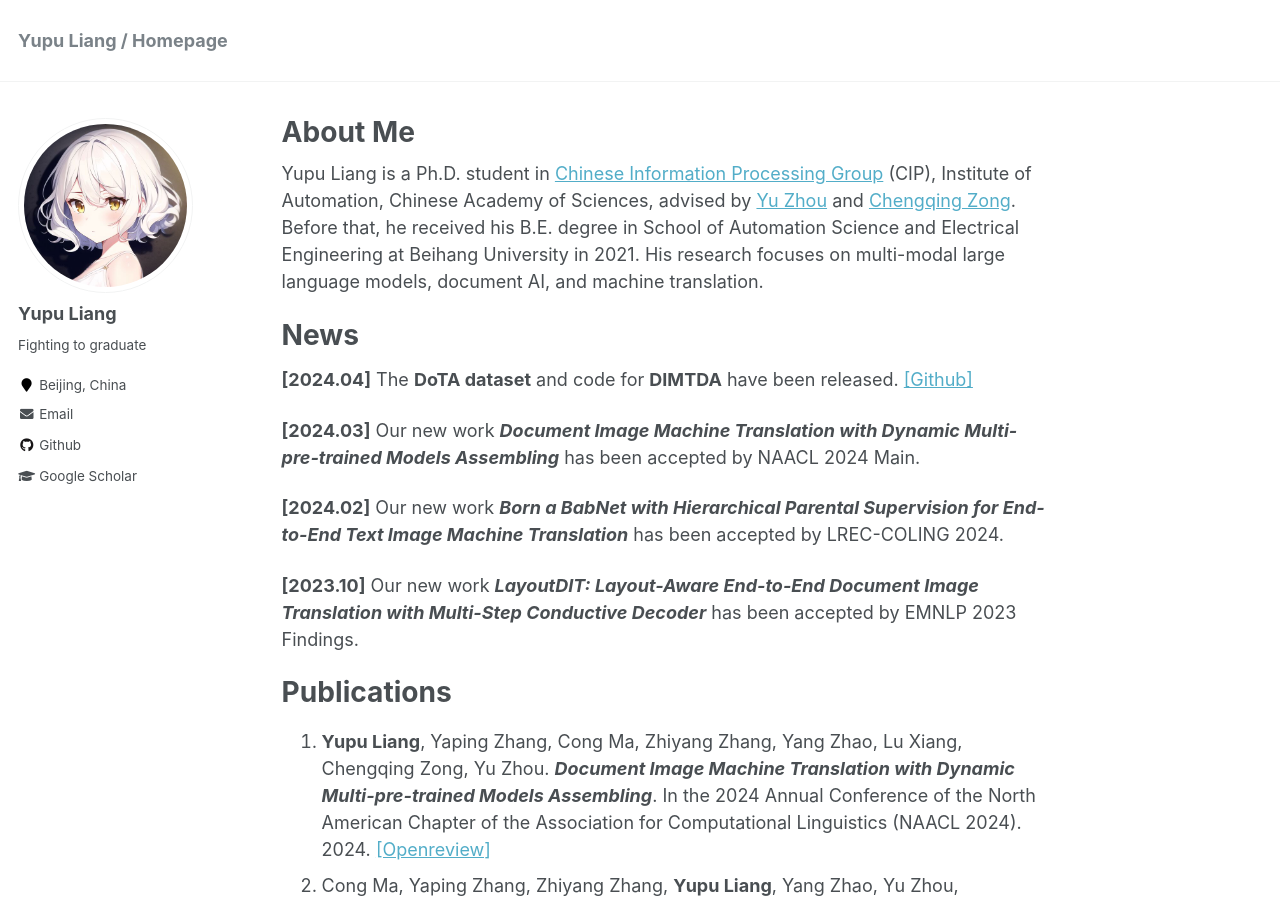
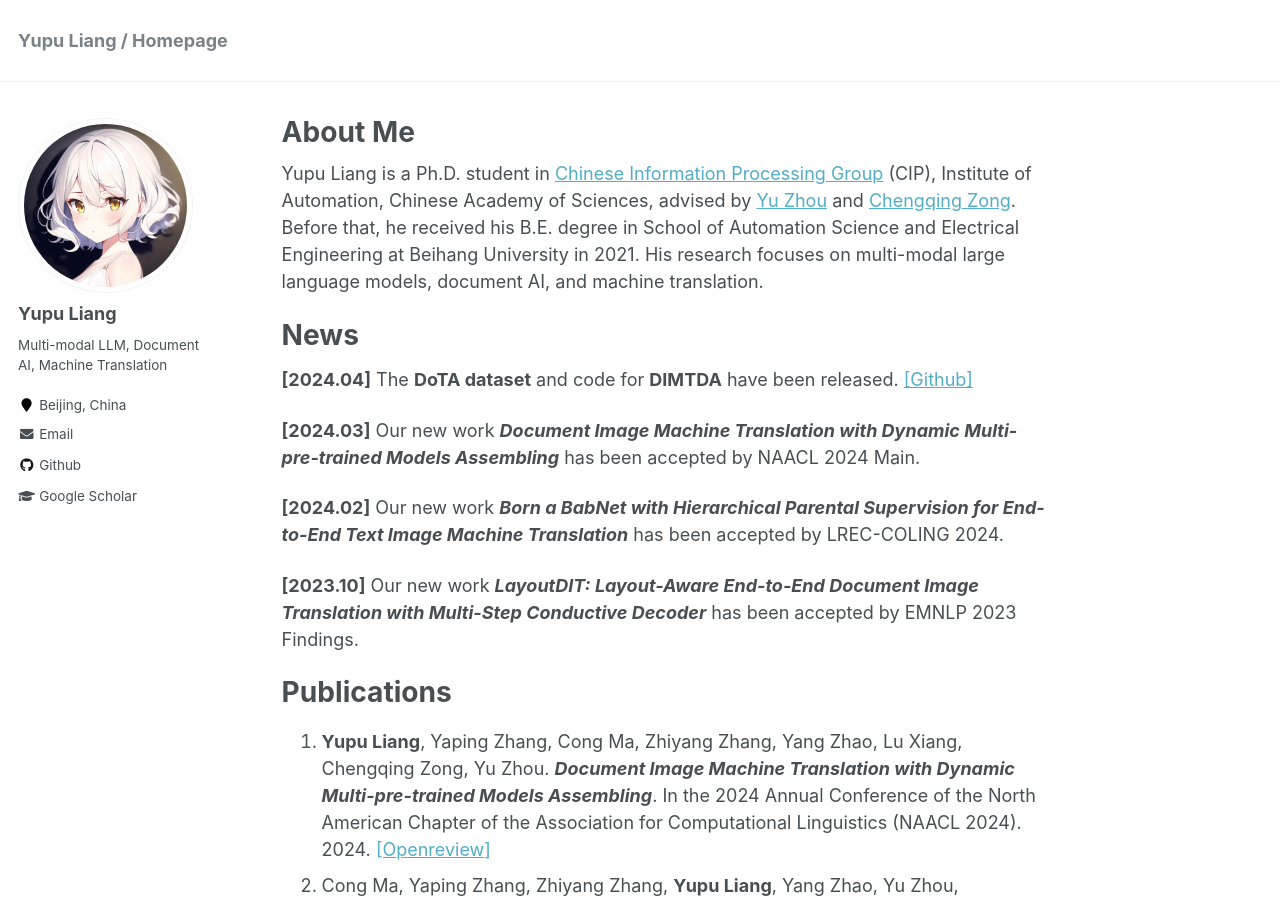
Before and after one commit to liangyupu/liangyupu.github.io, a Jekyll site: the page built from _pages/about.md, in a window 1280 px wide and 900 px high. Built offline with Jekyll 4.4.1, drawn with Linux system fonts in a browser that asks for light colours.

Commit message:
Update _config.yml

```diff
--- a/_config.yml
+++ b/_config.yml
@@ -82,7 +82,7 @@ analytics:
 author:
   name             : "Yupu Liang"
   avatar           : "profile.jpg"
-  bio              : "Fighting to graduate"
+  bio              : "Multi-modal LLM, Document AI, Machine Translation"
   location         : "Beijing, China"
   employer         :
   pubmed           :
```
